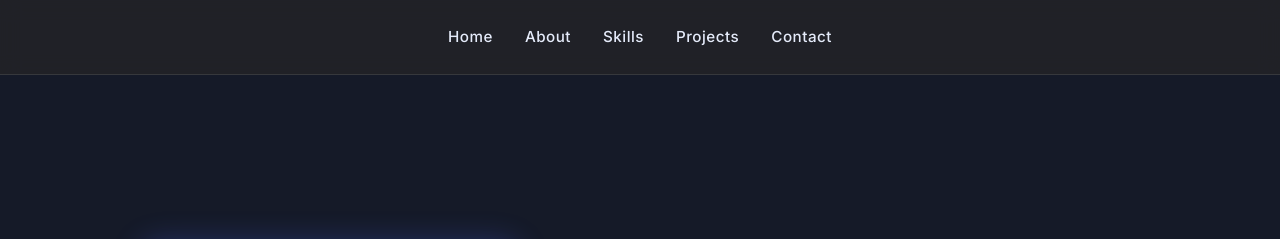
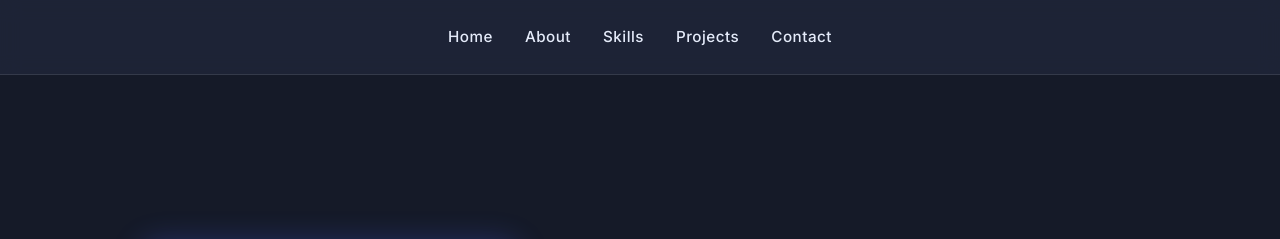
Before and after one commit to itznayeemafrid/itznayeemafrid.github.io, a plain HTML site: page index.html in a window 1280 px wide. Shown: the top 239 px of the page. Drawn offline with Linux system fonts and the light colour scheme.

Commit message:
Update style.css

```diff
--- a/style.css
+++ b/style.css
@@ -26,7 +26,7 @@ nav {
   position: fixed;
   top: 0;
   width: 100%;
-  background: rgba(34, 35, 39, 0.9);
+  background: rgba(34, 40, 60, 0.7);
   backdrop-filter: blur(10px);
   z-index: 100;
   padding: 1.5rem 2rem;
```
